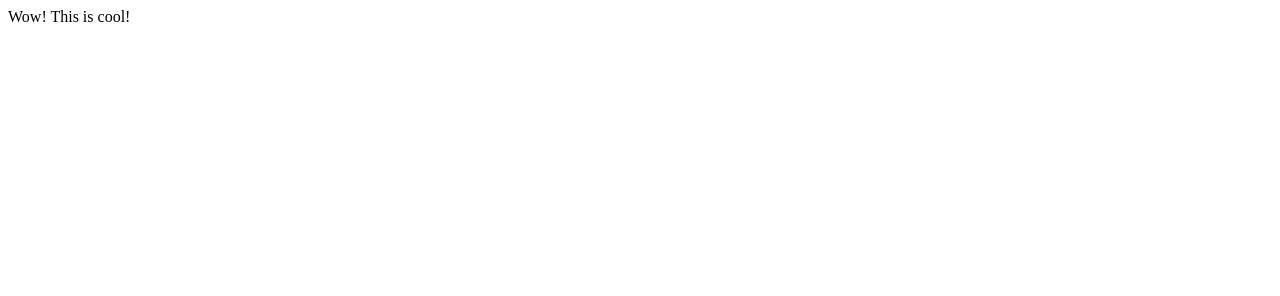
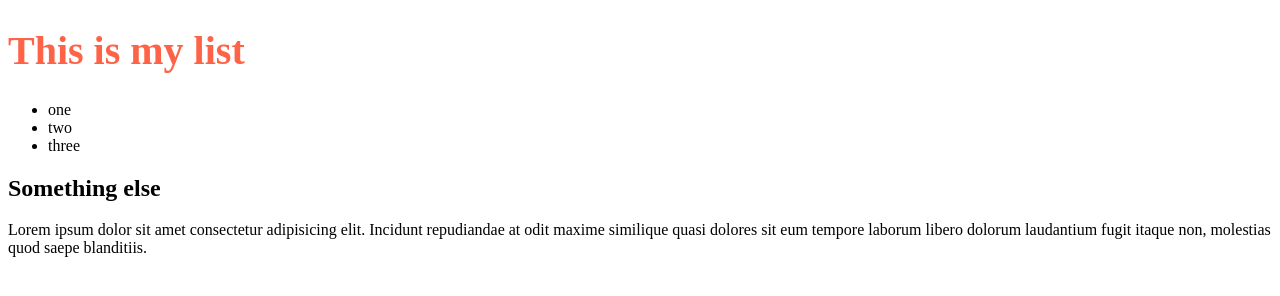
Before and after one commit to kingluddite/ub-practice-repo, a plain HTML site: page index.html in a window 1280 px wide. Drawn offline with Linux system fonts and the light colour scheme.

Commit message:
Update home page

```diff
--- a/index.html
+++ b/index.html
@@ -1,13 +1,25 @@
 <!DOCTYPE html>
 <html lang="en">
+
 <head>
   <meta charset="UTF-8">
   <meta name="viewport" content="width=device-width, initial-scale=1.0">
   <title>Hello World!</title>
+  <link rel="stylesheet" href="./styles.css">
 </head>
+
 <body>
   <div class="container">
-    <div>Wow! This is cool!</div>
+    <h1>This is my list</h1>
+    <ul>
+      <li>one</li>
+      <li>two</li>
+      <li>three</li>
+    </ul>
+    <h2>Something else</h2>
+    <p>Lorem ipsum dolor sit amet consectetur adipisicing elit. Incidunt repudiandae at odit maxime similique quasi
+      dolores sit eum tempore laborum libero dolorum laudantium fugit itaque non, molestias quod saepe blanditiis.</p>
   </div>
 </body>
+
 </html>
--- /dev/null
+++ b/styles.css
@@ -0,0 +1,4 @@
+h1 {
+  font-size: 40px;
+  color: tomato;
+}
```
